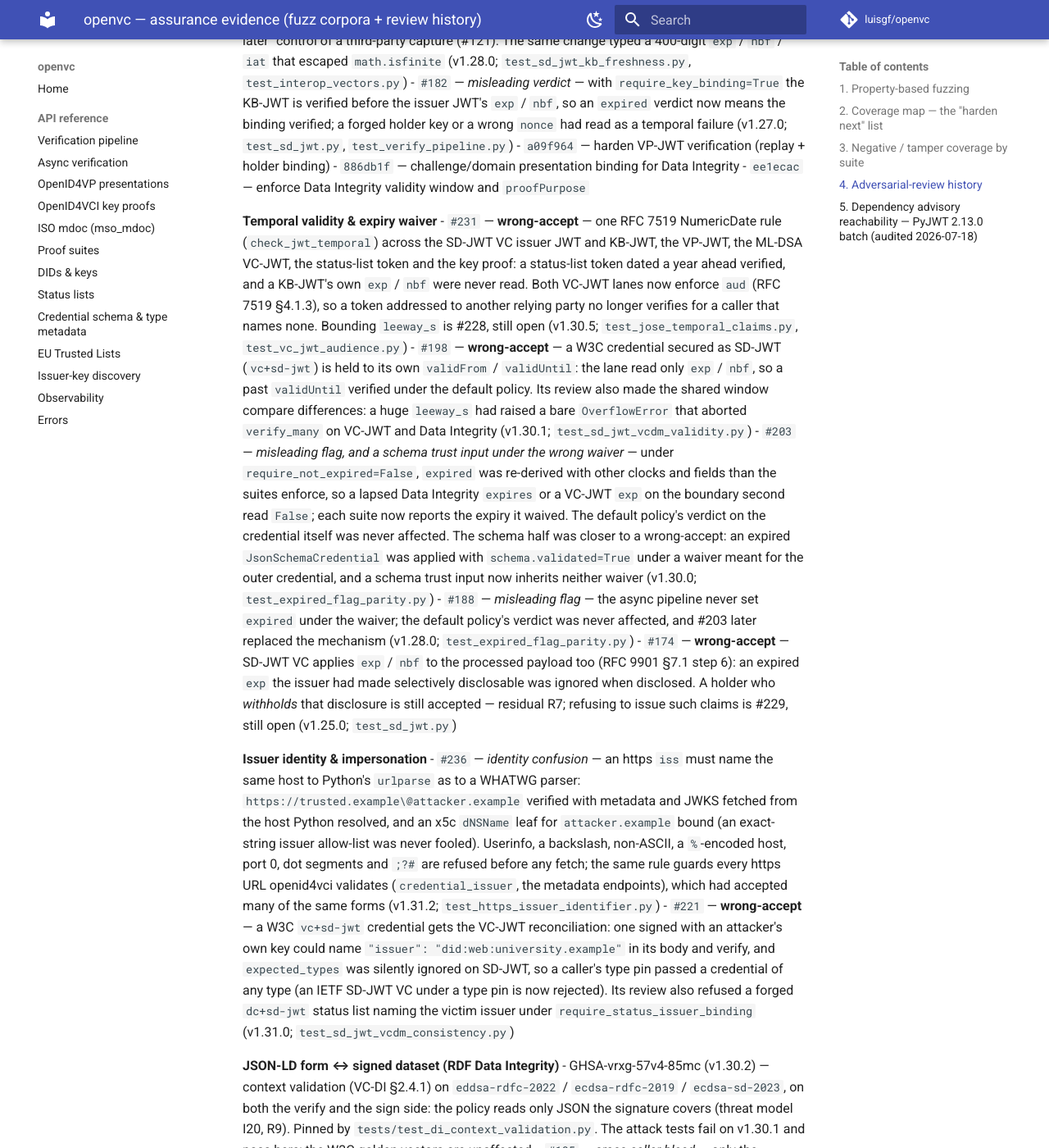
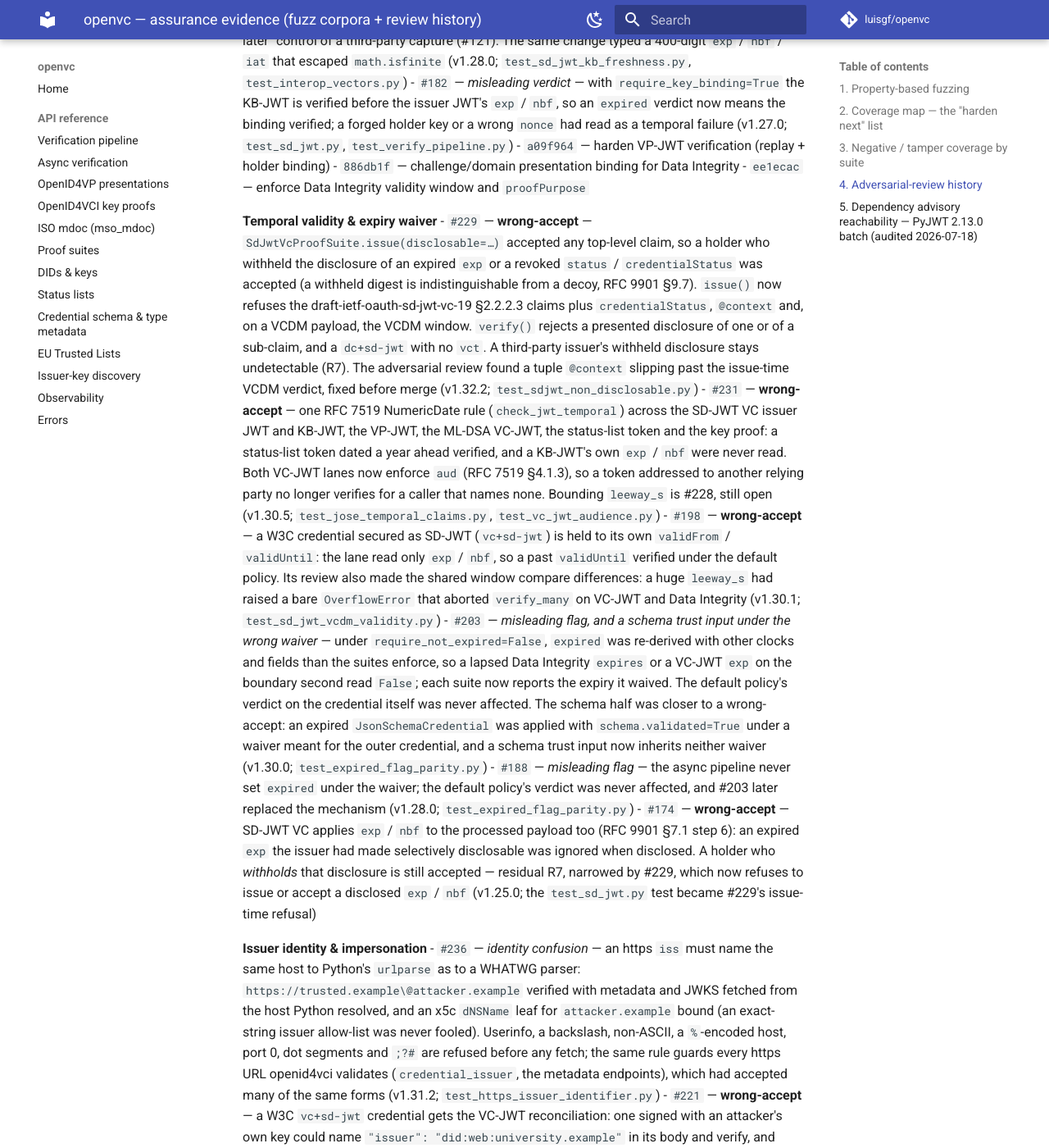
Before and after one commit to luisgf/openvc, an MkDocs documentation site: the page built from docs/audit/assurance.md, in a window 1280 px wide and 1400 px high, scrolled down 8273 px. Shown: the whole window at 82% size. Built offline with MkDocs 1.6.1 and Material for MkDocs 9.7.7, drawn with Linux system fonts in a browser that asks for light colours; comment, search, counter and statistics services are not loaded.

```diff
--- a/docs/audit/assurance.md
+++ b/docs/audit/assurance.md
@@ -250,11 +250,12 @@ waves (milestones #9–#10) were the broadest sweeps; the per-issue fixes since
 - `ee1ecac` — enforce Data Integrity validity window and `proofPurpose`
 
 **Temporal validity & expiry waiver**
+- `#229` — **wrong-accept** — `SdJwtVcProofSuite.issue(disclosable=…)` accepted any top-level claim, so a holder who withheld the disclosure of an expired `exp` or a revoked `status` / `credentialStatus` was accepted (a withheld digest is indistinguishable from a decoy, RFC 9901 §9.7). `issue()` now refuses the draft-ietf-oauth-sd-jwt-vc-19 §2.2.2.3 claims plus `credentialStatus`, `@context` and, on a VCDM payload, the VCDM window. `verify()` rejects a presented disclosure of one or of a sub-claim, and a `dc+sd-jwt` with no `vct`. A third-party issuer's withheld disclosure stays undetectable (R7). The adversarial review found a tuple `@context` slipping past the issue-time VCDM verdict, fixed before merge (v1.32.2; `test_sdjwt_non_disclosable.py`)
 - `#231` — **wrong-accept** — one RFC 7519 NumericDate rule (`check_jwt_temporal`) across the SD-JWT VC issuer JWT and KB-JWT, the VP-JWT, the ML-DSA VC-JWT, the status-list token and the key proof: a status-list token dated a year ahead verified, and a KB-JWT's own `exp` / `nbf` were never read. Both VC-JWT lanes now enforce `aud` (RFC 7519 §4.1.3), so a token addressed to another relying party no longer verifies for a caller that names none. Bounding `leeway_s` is #228, still open (v1.30.5; `test_jose_temporal_claims.py`, `test_vc_jwt_audience.py`)
 - `#198` — **wrong-accept** — a W3C credential secured as SD-JWT (`vc+sd-jwt`) is held to its own `validFrom` / `validUntil`: the lane read only `exp` / `nbf`, so a past `validUntil` verified under the default policy. Its review also made the shared window compare differences: a huge `leeway_s` had raised a bare `OverflowError` that aborted `verify_many` on VC-JWT and Data Integrity (v1.30.1; `test_sd_jwt_vcdm_validity.py`)
 - `#203` — *misleading flag, and a schema trust input under the wrong waiver* — under `require_not_expired=False`, `expired` was re-derived with other clocks and fields than the suites enforce, so a lapsed Data Integrity `expires` or a VC-JWT `exp` on the boundary second read `False`; each suite now reports the expiry it waived. The default policy's verdict on the credential itself was never affected. The schema half was closer to a wrong-accept: an expired `JsonSchemaCredential` was applied with `schema.validated=True` under a waiver meant for the outer credential, and a schema trust input now inherits neither waiver (v1.30.0; `test_expired_flag_parity.py`)
 - `#188` — *misleading flag* — the async pipeline never set `expired` under the waiver; the default policy's verdict was never affected, and #203 later replaced the mechanism (v1.28.0; `test_expired_flag_parity.py`)
-- `#174` — **wrong-accept** — SD-JWT VC applies `exp` / `nbf` to the processed payload too (RFC 9901 §7.1 step 6): an expired `exp` the issuer had made selectively disclosable was ignored when disclosed. A holder who *withholds* that disclosure is still accepted — residual R7; refusing to issue such claims is #229, still open (v1.25.0; `test_sd_jwt.py`)
+- `#174` — **wrong-accept** — SD-JWT VC applies `exp` / `nbf` to the processed payload too (RFC 9901 §7.1 step 6): an expired `exp` the issuer had made selectively disclosable was ignored when disclosed. A holder who *withholds* that disclosure is still accepted — residual R7, narrowed by #229, which now refuses to issue or accept a disclosed `exp` / `nbf` (v1.25.0; the `test_sd_jwt.py` test became #229's issue-time refusal)
 
 **Issuer identity & impersonation**
 - `#236` — *identity confusion* — an https `iss` must name the same host to Python's `urlparse` as to a WHATWG parser: `https://trusted.example\@attacker.example` verified with metadata and JWKS fetched from the host Python resolved, and an x5c `dNSName` leaf for `attacker.example` bound (an exact-string issuer allow-list was never fooled). Userinfo, a backslash, non-ASCII, a `%`-encoded host, port 0, dot segments and `;?#` are refused before any fetch; the same rule guards every https URL openid4vci validates (`credential_issuer`, the metadata endpoints), which had accepted many of the same forms (v1.31.2; `test_https_issuer_identifier.py`)
--- a/src/openvc/__init__.py
+++ b/src/openvc/__init__.py
@@ -2,7 +2,7 @@
 
 # Single source of truth for the version (pyproject reads it by AST — keep it a
 # plain string literal). The /release skill bumps this line.
-__version__ = "1.32.1"
+__version__ = "1.32.2"
 
 # Python 3.10 reached end-of-life on 2026-10-01: importing openvc there warns once (a
 # FutureWarning, so it is seen outside test runners). Deprecated, not removed — 1.x
```
Also changed, not shown: CHANGELOG.md (+2 -1 lines).
